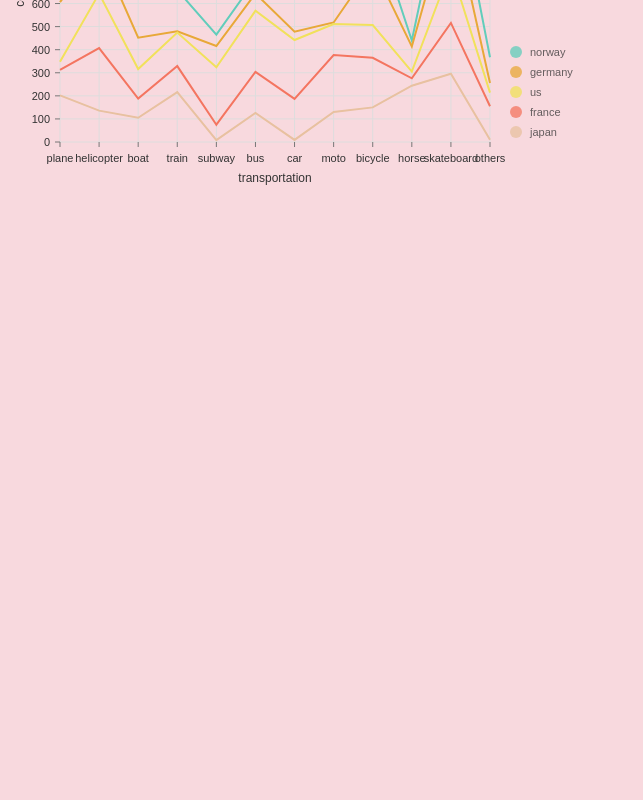
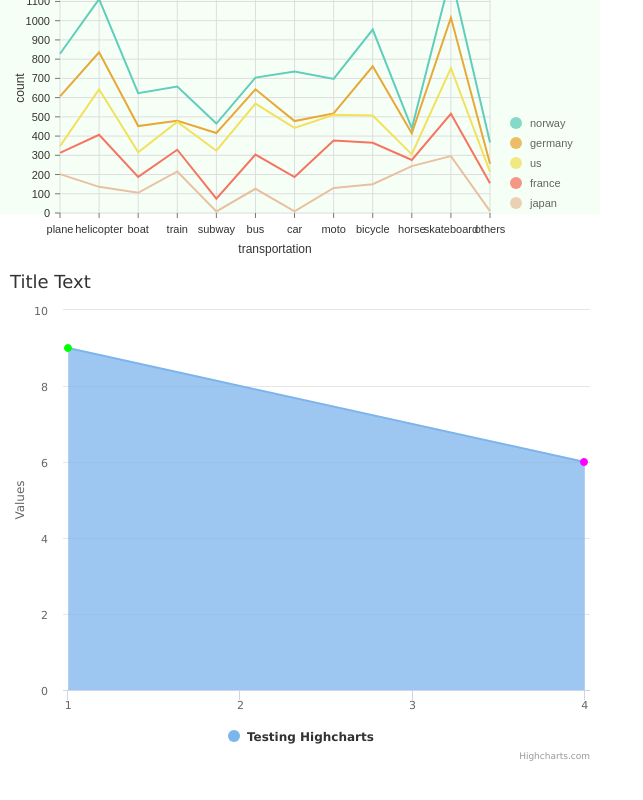
Before and after one commit to Tomcariello/wv-charting-explore, a React (Create React App) app: page / in a window 1280 px wide. Shown: the part 1654-2454 px from the top of the page, without its empty margins (0-643 px from the left). Before the commit the page ends 1850 px from the top, so only its background shows below. Built offline with nearby package versions, Linux system fonts and the light colour scheme.

Commit message:
Highcharts basic chart in place. Needs to be dynamic...

```diff
--- a/package.json
+++ b/package.json
@@ -10,6 +10,8 @@
     "@testing-library/user-event": "^13.5.0",
     "@visx/xychart": "^3.0.0",
     "chart.js": "^4.2.0",
+    "highcharts": "^10.3.3",
+    "highcharts-react-official": "^3.1.0",
     "react": "^18.2.0",
     "react-chartjs-2": "^5.2.0",
     "react-dom": "^18.2.0",
--- a/src/App.js
+++ b/src/App.js
@@ -6,6 +6,7 @@ import ReactChartsJS2LineChart from "./components/ReactChartjs2.js";
 import VictoryLineChart from "./components/Victory.js";
 import NivoLineChart from "./components/Nivo.js";
 import VisxLineChart from "./components/Visx.js";
+import HighchartsChart from "./components/Highcharts.js";
 import { data } from "./data/data.js";
 
 // Array of colors to be applied sequentially to each line required
@@ -29,6 +30,9 @@ function App() {
       <div className="chart-container nivo" style={{width: '100%', height: '100%'}}>
         <NivoLineChart data={data} lineColors={lineColors} />
       </div>
+      <div className="chart-container highcharts" style={{width: '100%', height: '100%'}}>
+        <HighchartsChart data={data} lineColors={lineColors} />
+      </div>
     </div>
   );
 }
--- /dev/null
+++ b/src/components/Highcharts.js
@@ -0,0 +1,59 @@
+import React from "react";
+import Highcharts from "highcharts/highstock";
+import HighchartsReact from "highcharts-react-official";
+
+class HighchartsLineChart extends React.Component {
+    getData = (props) => {
+        const { data, lineColors } = this.props;
+        return [{
+            x: 1,
+            y: 9,
+            name: "Point2",
+            color: "#00FF00"
+        }, {
+            x: 4,
+            y: 6,
+            name: "Point1",
+            color: "#FF00FF"
+        }]
+    }
+
+    getOptions = (props) => {
+       return {
+        chart: {
+          backgroundColor: "white",
+          type: "area",
+          height: "500px",
+        },
+        title: {
+          text: `<h1 id="chart-title">Title Text</h1>`,
+          align: "left",
+        },
+        series: [
+          {
+            name: 'Testing Highcharts',
+            data: this.getData(),
+            tooltip: {
+              valueDecimals: 2,
+            },
+          },
+        ],
+      };
+    }
+
+    render() {
+      return (
+        <>
+            <div id="container">
+                <HighchartsReact
+                    highcharts={Highcharts}
+                    constructorType={"chart"}
+                    options={this.getOptions()}
+                />
+            </div>
+        </>
+      )
+    }
+  };
+
+export default HighchartsLineChart;
--- a/src/components/Nivo.js
+++ b/src/components/Nivo.js
@@ -277,7 +277,7 @@ const data = [
 class NivoLineChart extends React.Component {
   render() {
     return (
-      <div style={{height: 400}}>
+      <div style={{height: 350}}>
       <h2>Nivo</h2>
     <ResponsiveLine
       data={data}
--- a/src/styles/styles.css
+++ b/src/styles/styles.css
@@ -1,10 +1,11 @@
-body {
-    background-color: rgb(248, 217, 222);
-}
-
 .chart-container {
     min-width: 300px;
     max-width: 600px;
     min-height: 300px;
     max-height: 600px;
+    margin-bottom: 50px;
 }
+
+.chart-container:nth-child(odd) {
+    background-color: #f6fff6;
+}
```
Also changed, not shown: 1 other file (tests, documents, lock files or other folders).
